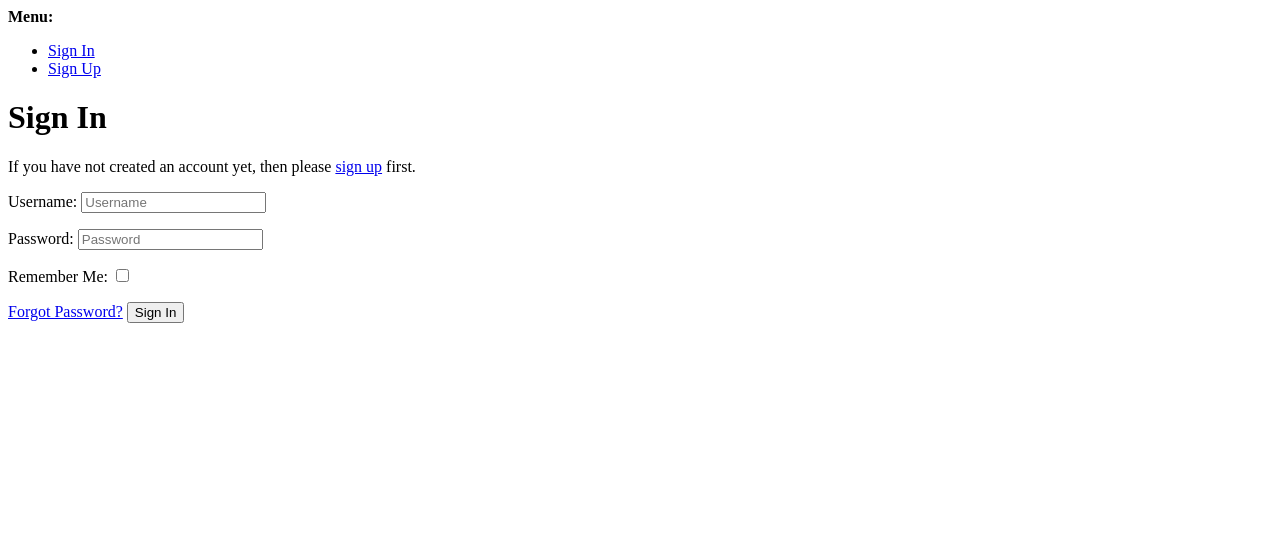
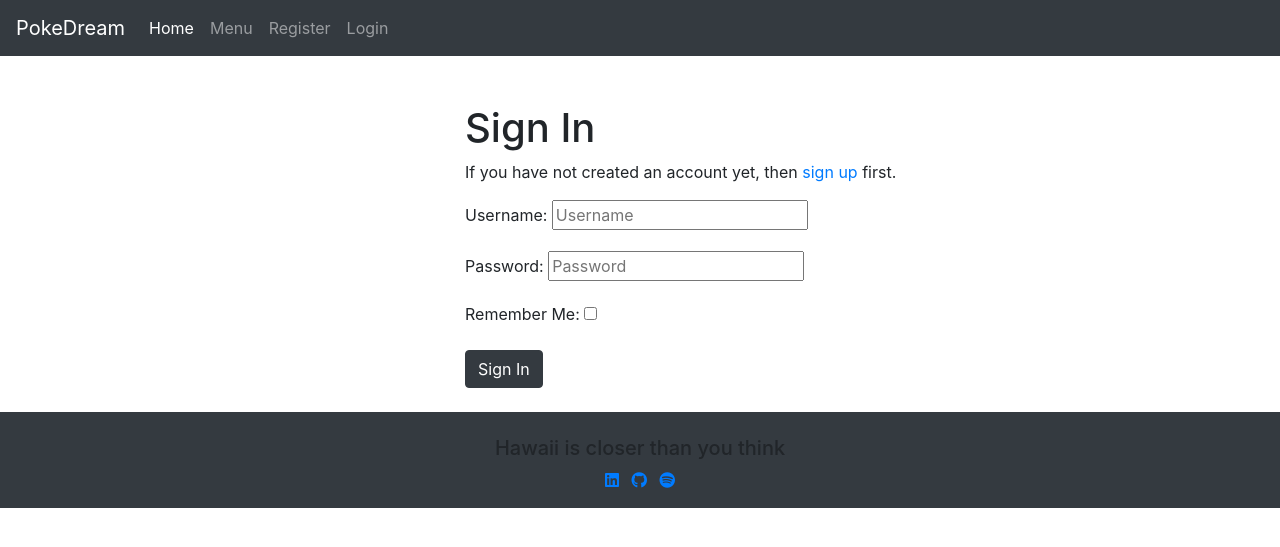
Before and after one commit to rubengardner/Restaurant_booking, a Django app: page /accounts/login/ in a window 1280 px wide. Shown: the top 547 px of the page. Run offline with Django 3.2, Linux system fonts and the light colour scheme; some libraries are stand-ins or nearby versions.

Commit message:
Style logging pages and add logout modal

```diff
--- a/book_table/templates/account/login.html
+++ b/book_table/templates/account/login.html
@@ -1,4 +1,4 @@
-{% extends "account/base.html" %}
+{% extends "base.html" %}
 
 {% load i18n %}
 {% load account socialaccount %}
@@ -7,31 +7,14 @@
 
 {% block content %}
 
+<div class="container">
+  <div class="row mt-5 md-5">
+    <div class="col offset-md-4">
       <h1>{% trans "Sign In" %}</h1>
 
-{% get_providers as socialaccount_providers %}
-
-{% if socialaccount_providers %}
-<p>{% blocktrans with site.name as site_name %}Please sign in with one
-of your existing third party accounts. Or, <a href="{{ signup_url }}">sign up</a>
-for a {{ site_name }} account and sign in below:{% endblocktrans %}</p>
-
-<div class="socialaccount_ballot">
-
-  <ul class="socialaccount_providers">
-    {% include "socialaccount/snippets/provider_list.html" with process="login" %}
-  </ul>
-
-  <div class="login-or">{% trans 'or' %}</div>
-
-</div>
-
-{% include "socialaccount/snippets/login_extra.html" %}
-
-{% else %}
-<p>{% blocktrans %}If you have not created an account yet, then please
-<a href="{{ signup_url }}">sign up</a> first.{% endblocktrans %}</p>
-{% endif %}
+      <p>{% blocktrans %}If you
+        have not created an account yet, then <a class="link" href="{{ signup_url }}">sign up</a>
+        first.{% endblocktrans %}</p>
 
       <form class="login" method="POST" action="{% url 'account_login' %}">
         {% csrf_token %}
@@ -39,8 +22,11 @@ for a {{ site_name }} account and sign in below:{% endblocktrans %}</p>
         {% if redirect_field_value %}
         <input type="hidden" name="{{ redirect_field_name }}" value="{{ redirect_field_value }}" />
         {% endif %}
-  <a class="button secondaryAction" href="{% url 'account_reset_password' %}">{% trans "Forgot Password?" %}</a>
-  <button class="primaryAction" type="submit">{% trans "Sign In" %}</button>
+        <button class="btn btn-dark" type="submit">{% trans "Sign In" %}</button>
       </form>
+    </div>
+  </div>
+</div>
+
 
 {% endblock %}
--- a/book_table/templates/account/logout.html
+++ b/book_table/templates/account/logout.html
@@ -1,4 +1,4 @@
-{% extends "account/base.html" %}
+{% extends "base.html" %}
 
 {% load i18n %}
 
@@ -14,7 +14,7 @@
   {% if redirect_field_value %}
   <input type="hidden" name="{{ redirect_field_name }}" value="{{ redirect_field_value }}"/>
   {% endif %}
-  <button type="submit">{% trans 'Sign Out' %}</button>
+  <button class="btn btn-dark" type="submit">{% trans 'Sign Out' %}</button>
 </form>
 
 
--- a/book_table/templates/book_table/base.html
+++ b/book_table/templates/base.html
@@ -26,9 +26,18 @@
             <li class="nav-item">
               <a class="nav-link" href="{% url 'menu' %}">Menu</a>
             </li>
-            <li class="nav-item">
-              <a class="nav-link" href="#">Log In</a>
-            </li>
+            {% if user.is_authenticated %}
+                    <li class="nav-item">
+                        <a class="nav-link" data-toggle="modal" data-target="#exampleModal">Logout</a>
+                    </li>
+                    {% else %}
+                    <li class="nav-item">
+                        <a class="nav-link" href="{% url 'account_signup' %}">Register</a>
+                    </li>
+                    <li class="nav-item">
+                        <a class="nav-link" href="{% url 'account_login' %}">Login</a>
+                    </li>
+                    {% endif %}
           </ul>
         </div>
       </nav>
@@ -37,6 +46,33 @@
 {% block content %}
 <!-- Content Goes here -->
 {% endblock content %}
+
+<!-- Modal -->
+<div class="modal fade" id="exampleModal" tabindex="-1" role="dialog" aria-labelledby="exampleModalLabel" aria-hidden="true">
+  <div class="modal-dialog" role="document">
+    <div class="modal-content">
+      <div class="modal-header">
+        <h5 class="modal-title" id="exampleModalLabel">Modal title</h5>
+        <button type="button" class="close" data-dismiss="modal" aria-label="Close">
+          <span aria-hidden="true">&times;</span>
+        </button>
+      </div>
+      <div class="modal-body">
+        <p>Are you sure you want to logout?</p>
+        <form method="post" action="{% url 'account_logout' %}">
+          {% csrf_token %}
+          {% if redirect_field_value %}
+          <input type="hidden" name="{{ redirect_field_name }}" value="{{ redirect_field_value }}"/>
+          {% endif %}
+          <button class="btn btn-danger" type="submit">Sign Out</button>
+        </form>
+      </div>
+      <div class="modal-footer">
+        <button type="button" class="btn btn-secondary" data-dismiss="modal">Close</button>
+      </div>
+    </div>
+  </div>
+</div>
 
 <footer class="container-fluid text-center mt-4 pt-4  navbar-dark bg-dark">
   <div class="row">
@@ -63,6 +99,8 @@
           </li>
   </div>
 </div>
+
+
 </footer>
 
   <script src="https://kit.fontawesome.com/0393cc7668.js" crossorigin="anonymous"></script>
--- a/book_table/templates/book_table/index.html
+++ b/book_table/templates/index.html
@@ -1,4 +1,4 @@
-{% extends "book_table/base.html" %}
+{% extends "base.html" %}
 
 {% block content %}
 
--- a/book_table/templates/book_table/menu.html
+++ b/book_table/templates/menu.html
@@ -1,4 +1,4 @@
-{% extends "book_table/base.html" %}
+{% extends "base.html" %}
 
 {% block content %}
 <section>
--- a/book_table/views.py
+++ b/book_table/views.py
@@ -3,8 +3,8 @@ from django.shortcuts import render, HttpResponse
 
 # Create your views here.
 def index_view(request):
-    return render(request, 'book_table/index.html')
+    return render(request, 'index.html')
 
 
 def menu_view(request):
-    return render(request, 'book_table/menu.html')
+    return render(request, 'menu.html')
```
Also changed, not shown: book_table/templates/account/signup.html (+14 -3 lines), booking/settings.py (+6 -3 lines), db.sqlite3. Lines whose indentation alone changed are shown as unchanged.
